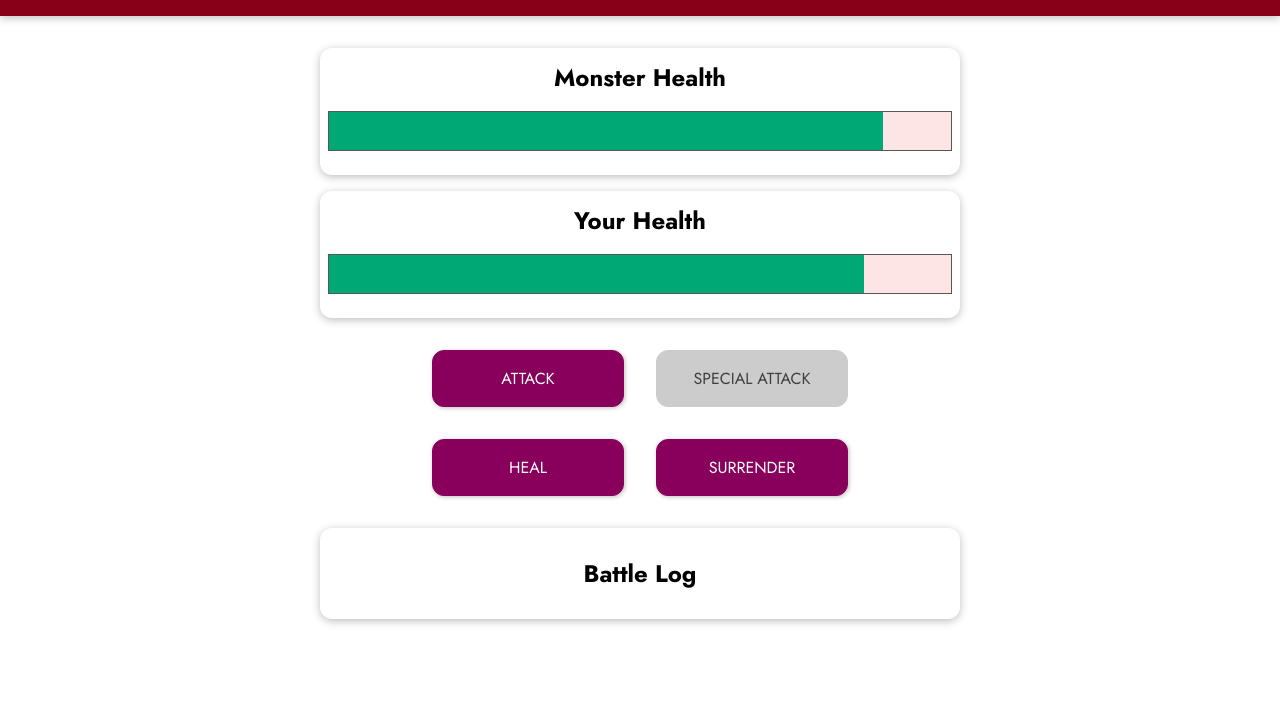
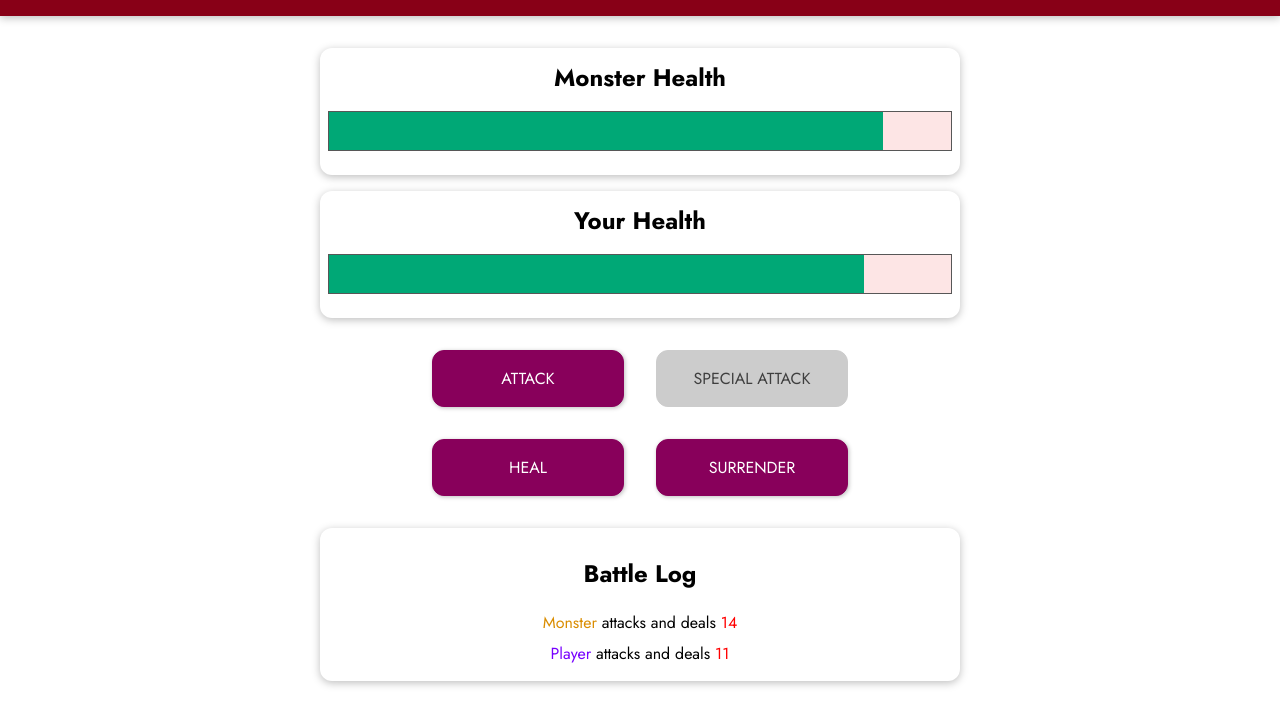
Before and after one commit to jesusmsr/vue-course, a plain HTML site: page prj-monster-01-starting-setup/index.html in a window 1280 px wide. Both pictures are taken after a click on the button "ATTACK". Drawn offline with nearby package versions, Linux system fonts and the light colour scheme.

Commit message:
add battle log

```diff
--- a/prj-monster-01-starting-setup/app.js
+++ b/prj-monster-01-starting-setup/app.js
@@ -62,17 +62,21 @@ const app = Vue.createApp({
             this.currentRound++;
             const attackValue = getRandomValue(6, 12);
             this.monsterHp -= attackValue;
+            this.addLogMessage('player', 'attack', attackValue);
             this.attackPlayer();
         },
         attackPlayer() {
             this.currentRound++;
             const attackValue = getRandomValue(8, 15);
+            this.addLogMessage('monster', 'attack', attackValue);
+
             this.playerHp -= attackValue
         },
         specialAttackMonster() {
             this.currentRound++;
             const attackValue = getRandomValue(12, 30);
             this.monsterHp -= attackValue;
+            this.addLogMessage('monster', 'attack', attackValue);
             this.attackPlayer();
         },
         healPlayer() {
@@ -82,6 +86,7 @@ const app = Vue.createApp({
             } else {
                 this.playerHp += healValue;
             }
+            this.addLogMessage('player', 'heal', healValue);
             this.attackPlayer();
         },
         startGame() {
@@ -89,9 +94,17 @@ const app = Vue.createApp({
             this.monsterHp = 100;
             this.winner = null;
             this.currentRound = 0;
+            this.combatLog = [];
         },
         surrender() {
             this.winner = 'monster';
+        },
+        addLogMessage(who, what, value) {
+            this.combatLog.unshift({
+                actionBy: who,
+                actionType: what,
+                actionValue: value
+            });
         }
     }
 });
--- a/prj-monster-01-starting-setup/index.html
+++ b/prj-monster-01-starting-setup/index.html
@@ -57,7 +57,11 @@
       class="container">
       <h2>Battle Log</h2>
       <ul>
-        <li v-for="entry of combatLog">{{ entry }}</li>
+        <li v-for="entry of combatLog">
+          <span :class="{'log--player': entry.actionBy === 'player', 'log--monster': entry.actionBy === 'monster'}">{{ entry.actionBy === 'player' ? 'Player' : 'Monster'}} </span>
+          <span v-if="entry.actionType === 'heal'"> heals himself for <span class="log--heal">{{ entry.actionValue }}</span></span>
+          <span v-else> attacks and deals <span class="log--damage">{{ entry.actionValue }}</span></span>
+        </li>
       </ul>
     </section>
   </div>
```
